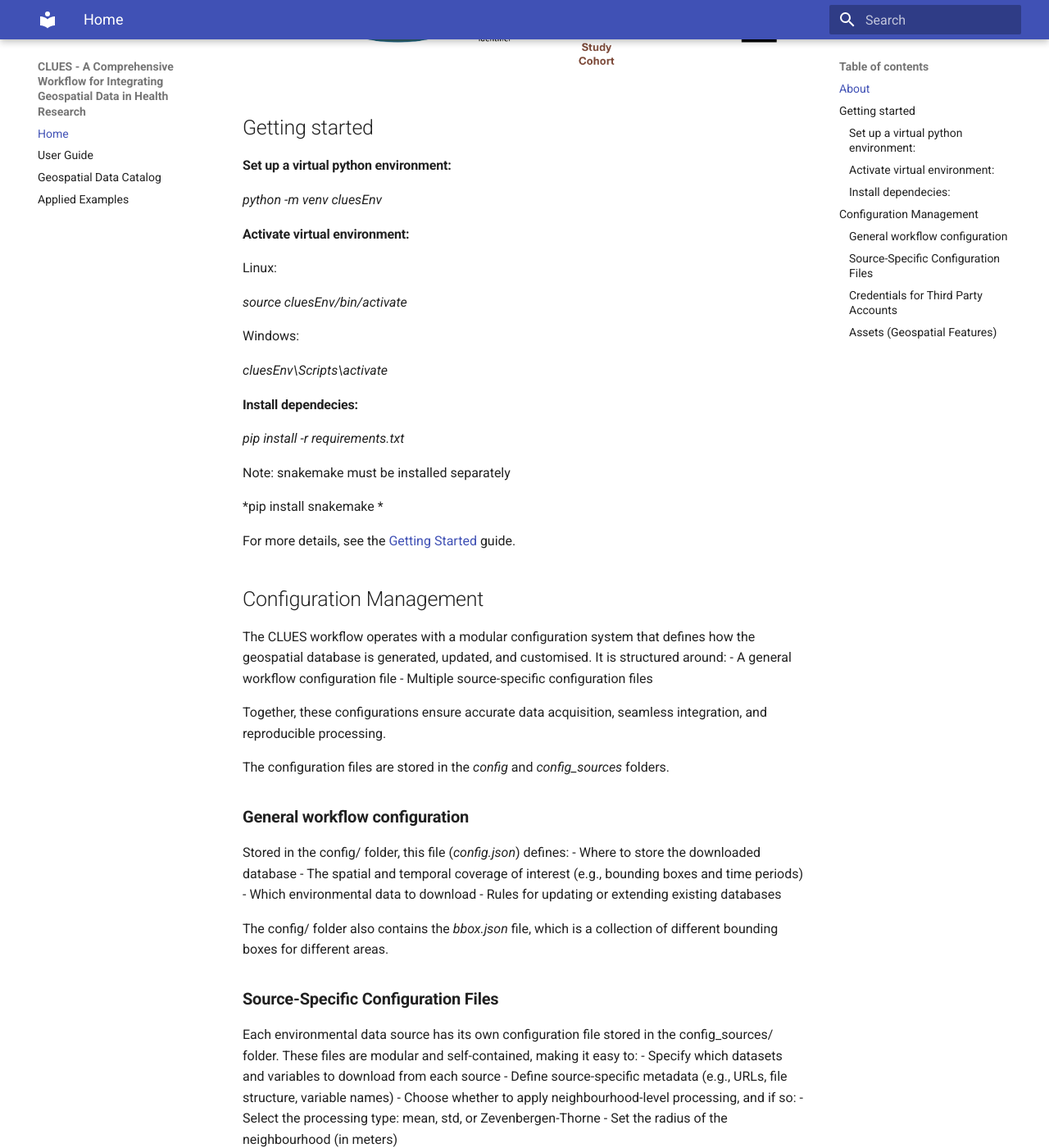
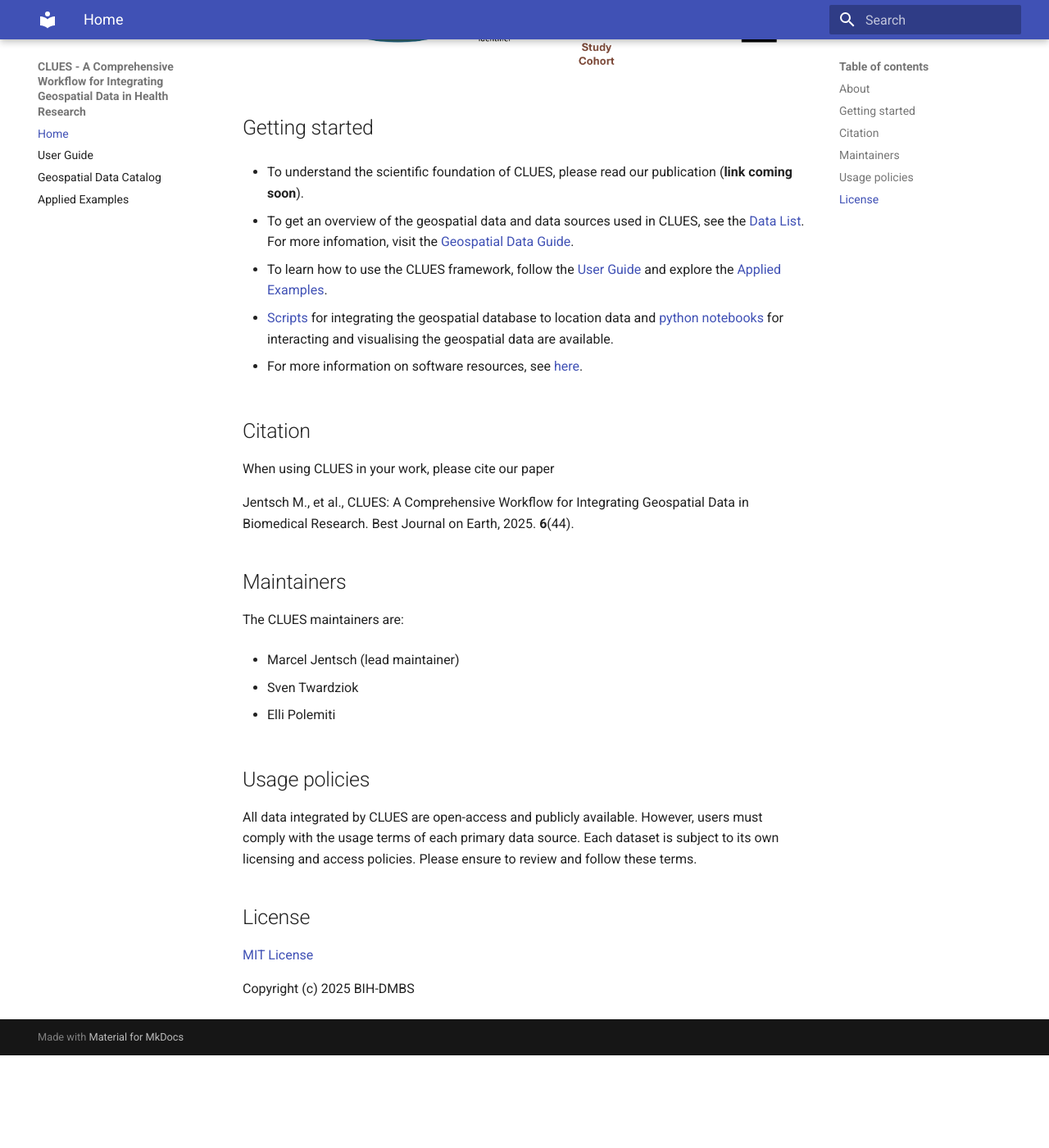
Before and after one commit to BIH-DMBS/CLUES, an MkDocs documentation site: the page built from docs/index.md, in a window 1280 px wide and 1400 px high, scrolled down 731 px. Shown: the whole window at 82% size. Built offline with MkDocs 1.6.1 and Material for MkDocs 9.7.7, drawn with Linux system fonts in a browser that asks for light colours; after the commit the page ends 2018 px from its top, so only the background shows below that; some of the changed text lies outside the part shown.

Commit message:
Update index.md

```diff
--- a/docs/index.md
+++ b/docs/index.md
@@ -21,112 +21,40 @@ CLUES (Climate, Urbanicity, Environment and Society) is a modular workflow that
 
 ## Getting started
 
-#### Set up a virtual python environment:
+- To understand the scientific foundation of CLUES, please read our publication (**link coming soon**).
 
-*python -m venv cluesEnv*
+- To get an overview of the geospatial data and data sources used in CLUES, see the [Data List](docs/datalist.md). For more infomation, visit the [Geospatial Data Guide](docs/geospatial_data.md).
 
-#### Activate virtual environment:
+- To learn how to use the CLUES framework, follow the [User Guide](docs/UserGuide.md) and explore the [Applied Examples](**link coming soon**).
 
-Linux:
+- [Scripts](scripts) for integrating the geospatial database to location data and [python notebooks](notebooks) for interacting and visualising the geospatial data are available.
 
-*source cluesEnv/bin/activate*
-
-Windows:
-
-*cluesEnv\Scripts\activate*
-
-#### Install dependecies:
-
-*pip install -r requirements.txt*
-
-Note: snakemake must be installed separately
-
-*pip install snakemake *
-
-For more details, see the [Getting Started](gettingStarted.md) guide.
-
-## Configuration Management
-
-The CLUES workflow operates with a modular configuration system that defines how the geospatial database is generated, updated, and customised. It is structured around:
-- A general workflow configuration file
-- Multiple source-specific configuration files
-
-Together, these configurations ensure accurate data acquisition, seamless integration, and reproducible processing.
-
-The configuration files are stored in the *config* and *config_sources* folders.
-
-### **General workflow configuration**
-Stored in the config/ folder, this file (*config.json*) defines:
-- Where to store the downloaded database
-- The spatial and temporal coverage of interest (e.g., bounding boxes and time periods)
-- Which environmental data to download
-- Rules for updating or extending existing databases
-
-The config/ folder also contains the *bbox.json* file, which is a collection of different bounding boxes for different areas.
-
-### **Source-Specific Configuration Files**
-Each environmental data source has its own configuration file stored in the config_sources/ folder. These files are modular and self-contained, making it easy to:
-- Specify which datasets and variables to download from each source
-- Define source-specific metadata (e.g., URLs, file structure, variable names)
-- Choose whether to apply neighbourhood-level processing, and if so:
-  - Select the processing type: mean, std, or Zevenbergen-Thorne
-  - Set the radius of the neighbourhood (in meters)
-
-You can add or modify environmental data sources by simply adjusting the relevant config file, without affecting the rest of the system.
-
-For more details, see the [Configuration Files](setup.md) guide.
-
-### **Credentials for Third Party Accounts**
-Some sources require API credentials:
-
-- Copernicus (Climate/Atmosphere data):
-  - Register and obtain credentials: https://cds.climate.copernicus.eu/how-to-api
-  - Create two files in the path specified by configs_assets_folder in config.json:
-  - cdsapirc_atmo.sct
-  - cdsapirc_climate.sct
-  - Replace ??? with your actual credentials in the configs_assets_folder folder defined in the *config.json*.
-
-- NASA (Normalized Difference Vegetation Index (NDVI)/Enhanced Vegetation Index) (EVI) data:
-  - Register at: https://www.earthdata.nasa.gov/
-  - Create the file *nasa.sct* that contains *token: your_nasa_token*.
-
-For more details, see the [Third Party Accounts](3rdPartyAccounts.md) guide.
-
-### **Assets (Geospatial Features)**
-The geospatial features to be downloaded are defined in individual JSON files in the config_sources/ folder.
-Each file corresponds to a specific data source. You can customise the downloaded variables by editing the relevant JSON file and removing variables you do not want.
-
-A [complete list](docs/datalist.md) of all available geospatial products, including their source and characteristics is provided. This serves as a reference for users to understand what data is included in the CLUES framework and to guide customisation of the source-specific configuration files.
-
-For more details, see the [Geospatial Data](geospatial_data.md) guide.
-
-# Running the Workflow
-Once the setup and configuration is complete, run the workflow using:
-
-snakemake -s workflows/snakefile --cores 16 -p --rerun-incomplete --latency-wait 60
-
-# Anticipated result
-Downloaded files are stored in the location specified in the *config.json* file. Log files will be created for each download task. If the workflow fails, (e.g., due to a temporary server issue), review the corresponding log files. The workflow needs to be restarted. Common issues such as storage limitations need to be resolved manually before re-running the workflow.
-
-For more details, see the [Anticipated Results](anticipatedResult.md) guide.
-
-To link the downloaded environmental data to the geographic locations of study participants, run the scripts as described in the [Data Linkage scripts](enrichment).
+- For more information on software resources, see [here](docs/softwareResources.md).
 
 
-# Usage policies
+## Citation
+When using CLUES in your work, please cite our paper
 
-All data integrated by CLUES are open-access and publicly available. However, users must comply with the usage terms of each primary data source. Each dataset is subject to its own licensing and access policies. Please ensure you review and follow these terms before using the data in research.
+Jentsch M., et al., CLUES: A Comprehensive Workflow for Integrating Geospatial Data in Biomedical Research. Best Journal on Earth, 2025. **6**(44).
 
-For more details, see the [Data usage](data_usage.md) guide.
 
-# License and Citation
+## Maintainers
+
+The CLUES maintainers are:
+
+- Marcel Jentsch (lead maintainer)
+
+- Sven Twardziok
+
+- Elli Polemiti
+
+
+## Usage policies
+
+All data integrated by CLUES are open-access and publicly available. However, users must comply with the usage terms of each primary data source. Each dataset is subject to its own licensing and access policies. Please ensure to review and follow these terms.
+
 
 ## License
-MIT License
+[MIT License](workflows/LICENSE)
+
 Copyright (c) 2025 BIH-DMBS
-
-For more details, see License(workflows/LICENSE).
-
-## Citation
-If you use CLUES in your work, please cite:
-Jentsch M, et al. (2025). CLUES: …
```
